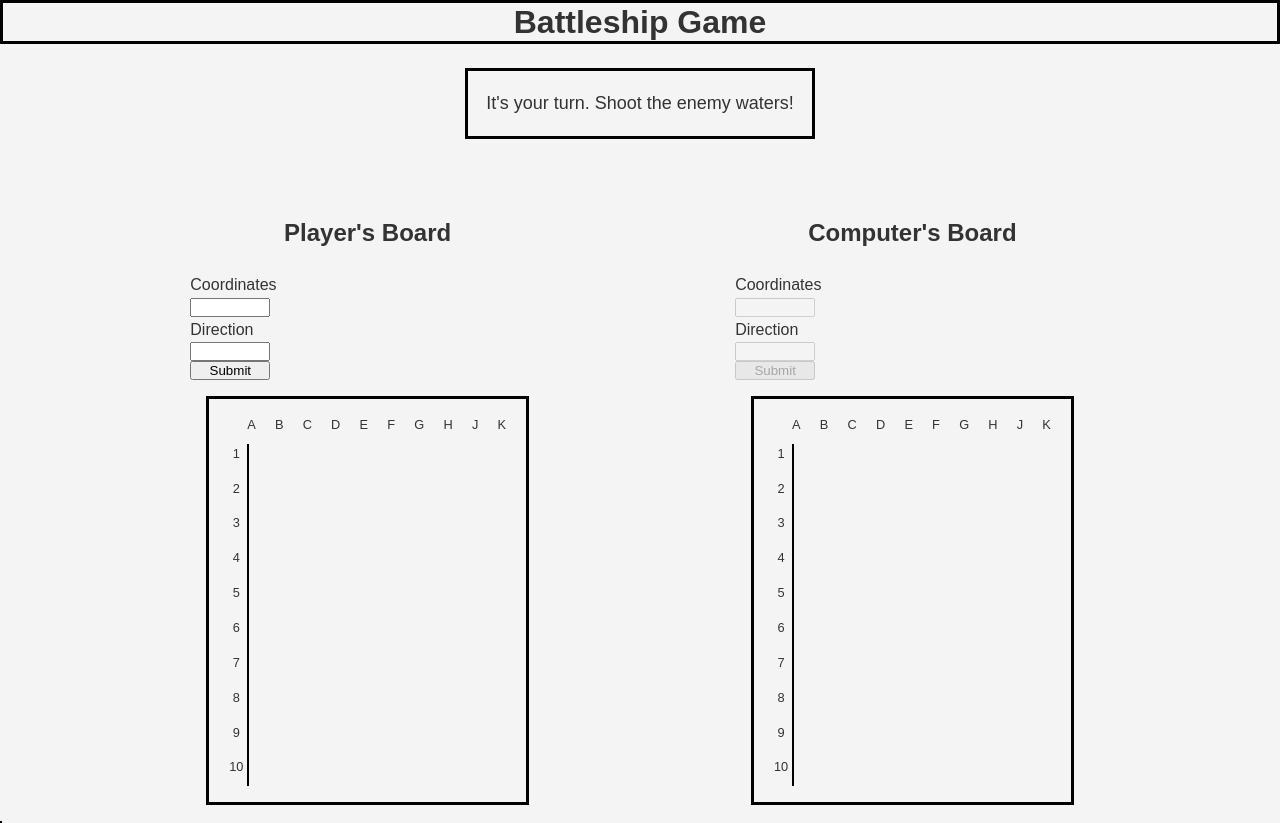
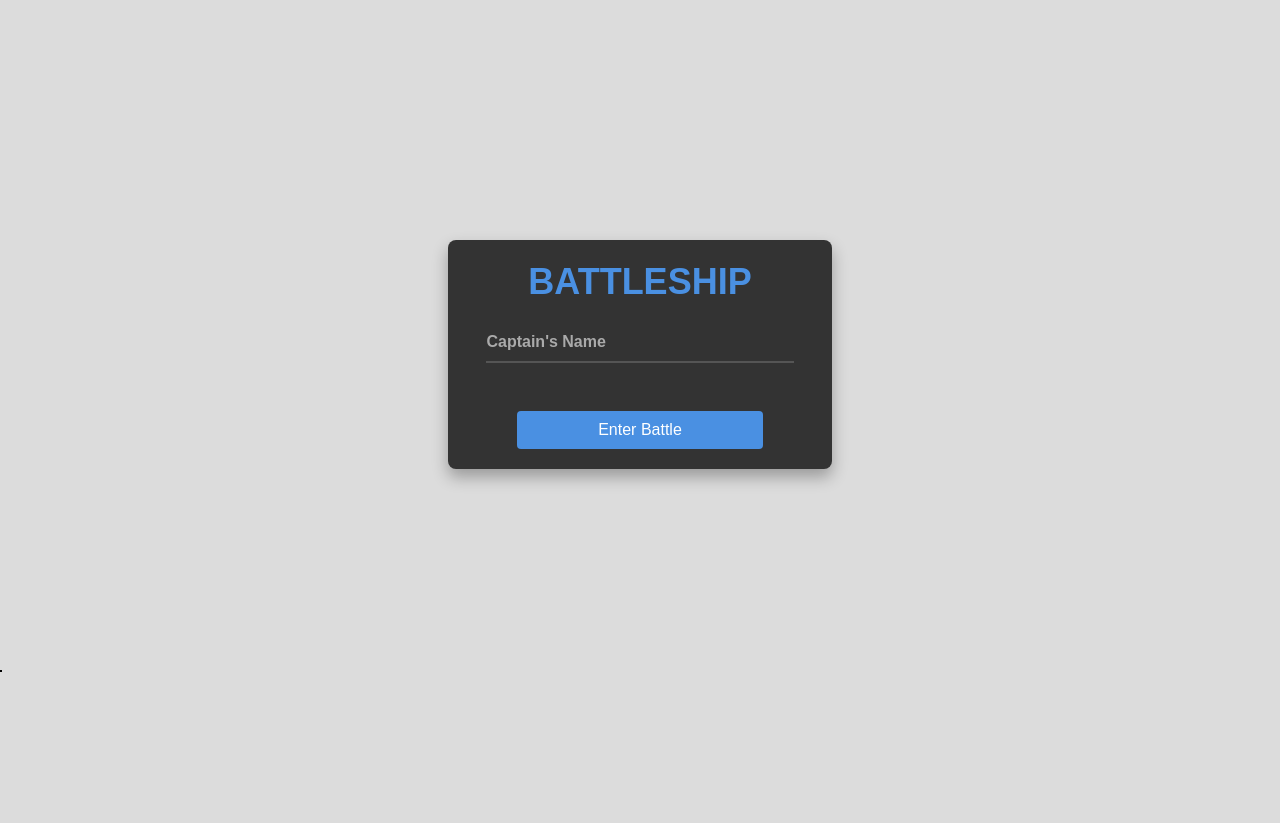
Before and after one commit to douglasmnegri/battleship, a website with bundled scripts: page index.html in a window 1280 px wide. After the commit the page ends 800 px from the top, so only its background shows below. Built offline with nearby package versions, Linux system fonts and the light colour scheme.

Commit message:
add a game menu to get players name

```diff
--- a/index.html
+++ b/index.html
@@ -7,13 +7,21 @@
     <title>Battleship Board Game</title>
   </head>
   <body>
-    <h1 class="page-title">Battleship Game</h1>
-<!--
+    <!--
   create a front page menu that will print empty squares on player board
   allow the player to place ships inside the board
   after placing the fifth ship, remove the menu
   remove the input from the ui where the game's being played
   -->
+    <div class="menu">
+      <h1>BATTLESHIP</h1>
+      <div class="get-name">
+        <form action="get-player-name">
+          <input type="text" name="name" id="name" placeholder="Captain's Name"/>
+          <button type="submit" class="join-battle">Enter Battle</button>
+        </form>
+      </div>
+    </div>
     <div id="hud-interface">It's your turn. Shoot the enemy waters!</div>
     <div class="game-interface">
       <div class="board-container">
@@ -114,5 +122,7 @@
 
     <div id="computer-board"></div>
     <script type="module" src="src/get-board.js"></script>
+    <script type="module" src="src/game-menu.js"></script>
+
   </body>
 </html>
--- /dev/null
+++ b/src/game-menu.js
@@ -0,0 +1,17 @@
+const joinBattle = document.querySelector(".join-battle");
+const gameInterface = document.querySelector(".game-interface");
+const hudInteface = document.getElementById("hud-interface");
+const menu = document.querySelector(".menu");
+const playersName = document.getElementById("name");
+
+function getPlayerName() {
+  joinBattle.addEventListener("click", (e) => {
+    e.preventDefault();
+    gameInterface.style.visibility = "visible";
+    hudInteface.style.visibility = "visible";
+    menu.style.visibility = "hidden";
+    console.log(playersName.value);
+  });
+}
+
+getPlayerName();
--- a/style.css
+++ b/style.css
@@ -9,7 +9,7 @@
 body {
   font-family: Arial, sans-serif;
   line-height: 1.6;
-  background-color: #f4f4f4;
+  background-color: gainsboro;
   color: #333;
 }
 
@@ -65,14 +65,15 @@ button {
 }
 
 .game-interface {
-    display: flex;
-    justify-content: space-evenly;
-    margin-top: 5em;
+  display: flex;
+  justify-content: space-evenly;
+  margin-top: 5em;
+  visibility: hidden;
 }
 
 #p1,
 #p2 {
-    text-align: center;
+  text-align: center;
 }
 
 .player-content,
@@ -124,7 +125,6 @@ button {
   padding-right: 0.8em;
   border: solid black 1px;
   cursor: pointer;
-
 }
 
 #hud-interface {
@@ -134,14 +134,84 @@ button {
   width: fit-content;
   padding: 1em;
   margin: 0 auto;
+  visibility: hidden;
 }
 
 .disable-pointer-events {
   pointer-events: none;
 }
 
-form {
+.menu {
+  text-align: center;
+  padding: 20px;
+  background-color: #333;
+  border-radius: 8px;
+  position: absolute;
+  top: 30%;
+  left: 35%;
+  width: 30%;
+  box-shadow: 0 8px 16px rgba(0, 0, 0, 0.3);
+}
+
+.menu h1 {
+  font-size: 36px;
+  margin-bottom: 20px;
+  color: #4a90e2;
+}
+
+.get-name {
+  margin-top: 20px;
   display: flex;
-  flex-direction: column;
-  width: 5em;
+  justify-content: center;
 }
+.get-name input[type="text"] {
+  width: 100%;
+  padding: 10px 0;
+  border: none;
+  border-bottom: 2px solid #555;
+  background-color: transparent;
+  color: #f2f2f2;
+  font-size: 16px;
+  font-weight: bold;
+  transition: border-color 0.1s ease, box-shadow 0.1s ease, font-size 0.1s ease,
+    color 0.3s ease;
+  margin-bottom: 3em;
+}
+
+.get-name input[type="text"]::placeholder {
+  color: #aaaaaa;
+  transition: color 0.3s ease;
+}
+
+.get-name input[type="text"]:focus {
+  color: #ffffff;
+  font-weight: bolder;
+  font-size: 18px;
+  outline: none;
+}
+
+.get-name input[type="text"]:focus::placeholder {
+  color: #f2f2f2;
+}
+
+.join-battle {
+  width: 80%;
+  padding: 10px 0;
+  background-color: #4a90e2;
+  color: #fff;
+  border: none;
+  border-radius: 4px;
+  font-size: 16px;
+  cursor: pointer;
+  transition: background-color 0.1s ease, transform 0.1s ease;
+}
+
+.join-battle:hover {
+  background-color: #bfbfbf;
+  transform: scale(1.05);
+}
+
+.join-battle:active {
+  background-color: #2c5f8a;
+  transform: scale(0.95);
+}
```
